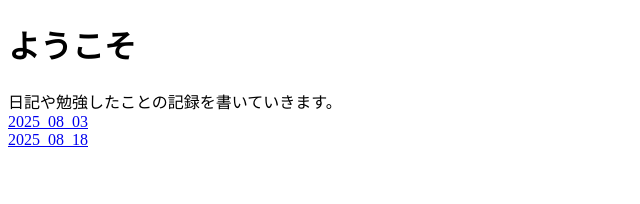
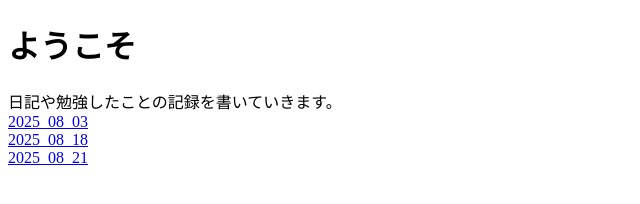
Before and after one commit to himarun/diary, a plain HTML site: page index.html in a window 1280 px wide. Shown: the whole page, without its empty margins (0-640 px from the left). Drawn offline with Linux system fonts and the light colour scheme.

Commit message:
Update index.html

```diff
--- a/index.html
+++ b/index.html
@@ -9,6 +9,7 @@
   <p>日記や勉強したことの記録を書いていきます。<br>
     <a href="2025_08_03.html">2025_08_03</a><br>
     <a href="2025_08_18.html">2025_08_18</a><br>
+    <a href="2025_08_21.html">2025_08_21</a><br>
   </p>
 </body>
 </html>
```
